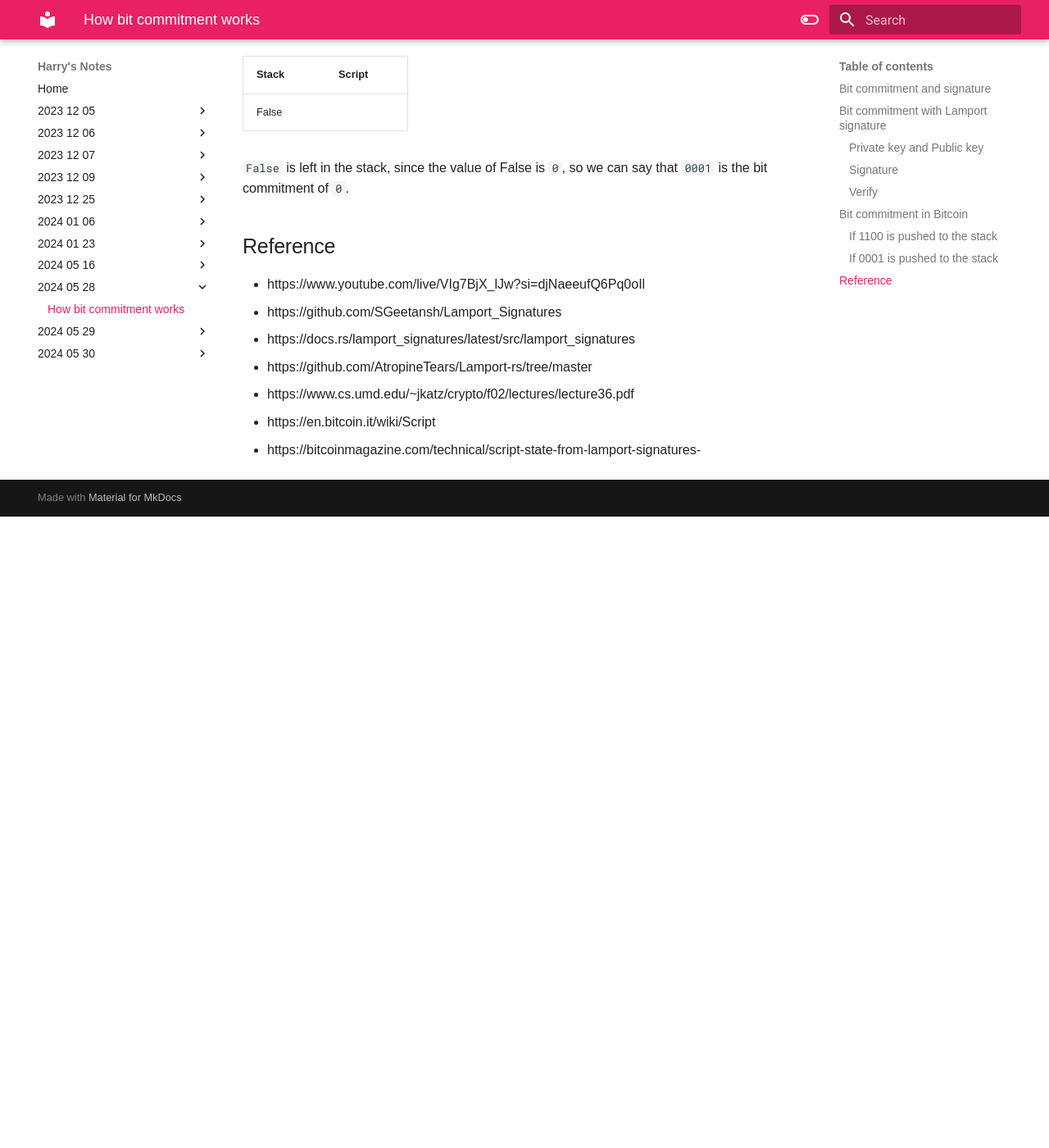
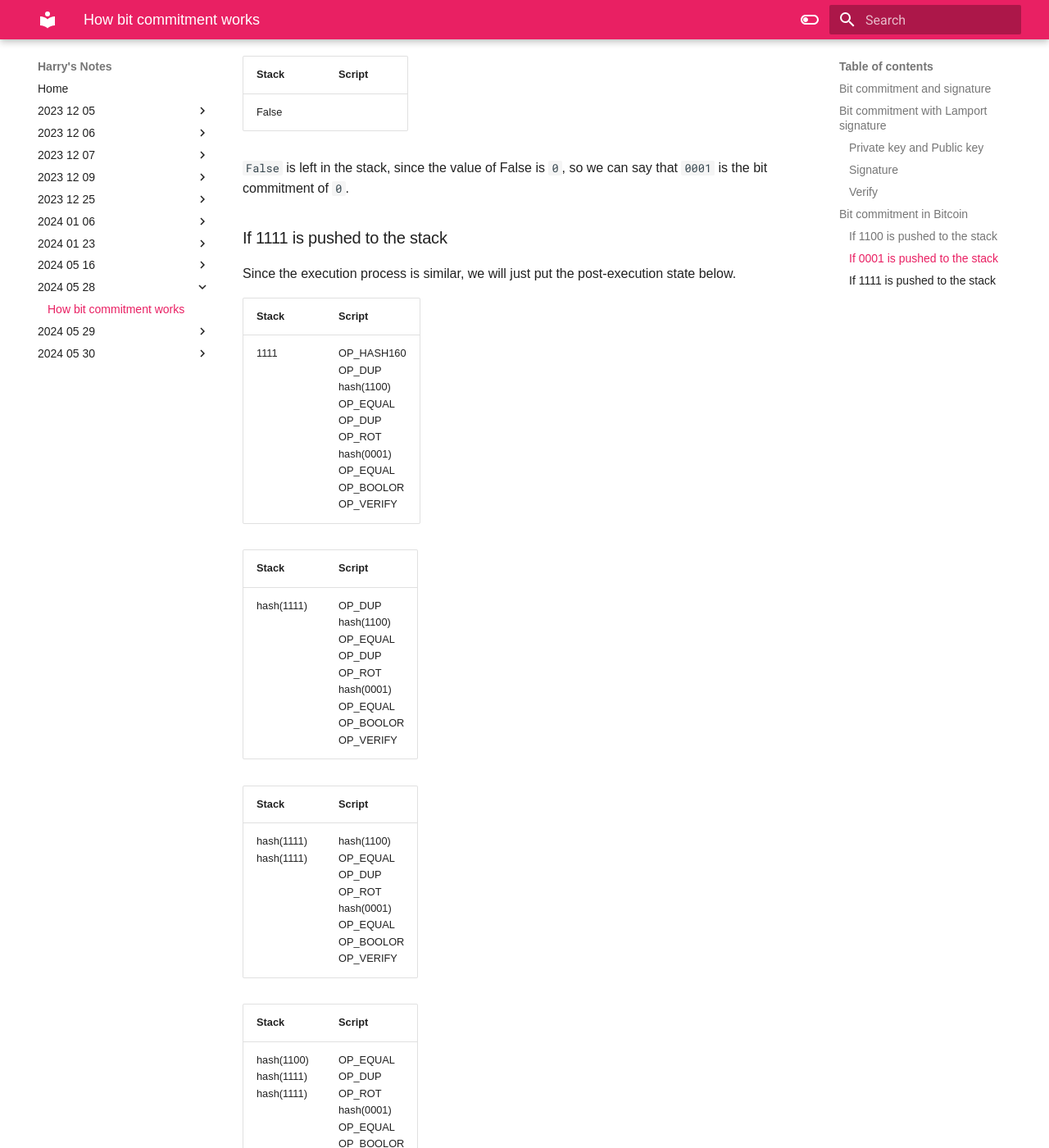
Before and after one commit to harryx1x1/is-awesome, an MkDocs documentation site: the page built from docs/2024-05-28/bit-commitment.md, in a window 1280 px wide and 1400 px high, scrolled down 8865 px. Shown: the whole window at 82% size. Built offline with MkDocs 1.6.1 and Material for MkDocs 9.7.7, drawn with Linux system fonts in a browser that asks for light colours; a style sheet for code colours, icons or effects is not loaded; before the commit the page ends 9495 px from its top, so only the background shows below that; some of the changed text lies outside the part shown.

Commit message:
update article

```diff
--- a/docs/2024-05-28/bit-commitment.md
+++ b/docs/2024-05-28/bit-commitment.md
@@ -257,6 +257,50 @@ Since the execution process is similar, we will just put the post-execution stat
 
 `False` is left in the stack, since the value of False is `0`, so we can say that `0001` is the bit commitment of `0`.
 
+### If 1111 is pushed to the stack
+
+Since the execution process is similar, we will just put the post-execution state below.
+
+| Stack | Script                                                                                                                 |
+| ----- | ---------------------------------------------------------------------------------------------------------------------- |
+| 1111  | OP_HASH160<br>OP_DUP<br>hash(1100)<br>OP_EQUAL<br>OP_DUP<br>OP_ROT<br>hash(0001)<br>OP_EQUAL<br>OP_BOOLOR<br>OP_VERIFY |
+
+| Stack      | Script                                                                                                   |
+| ---------- | -------------------------------------------------------------------------------------------------------- |
+| hash(1111) | OP_DUP<br>hash(1100)<br>OP_EQUAL<br>OP_DUP<br>OP_ROT<br>hash(0001)<br>OP_EQUAL<br>OP_BOOLOR<br>OP_VERIFY |
+
+| Stack                    | Script                                                                                         |
+| ------------------------ | ---------------------------------------------------------------------------------------------- |
+| hash(1111)<br>hash(1111) | hash(1100)<br>OP_EQUAL<br>OP_DUP<br>OP_ROT<br>hash(0001)<br>OP_EQUAL<br>OP_BOOLOR<br>OP_VERIFY |
+
+| Stack                                  | Script                                                                           |
+| -------------------------------------- | -------------------------------------------------------------------------------- |
+| hash(1100)<br>hash(1111)<br>hash(1111) | OP_EQUAL<br>OP_DUP<br>OP_ROT<br>hash(0001)<br>OP_EQUAL<br>OP_BOOLOR<br>OP_VERIFY |
+
+| Stack                 | Script                                                               |
+| --------------------- | -------------------------------------------------------------------- |
+| False/0<br>hash(1111) | OP_DUP<br>OP_ROT<br>hash(0001)<br>OP_EQUAL<br>OP_BOOLOR<br>OP_VERIFY |
+
+| Stack                        | Script                                                     |
+| ---------------------------- | ---------------------------------------------------------- |
+| False<br>False<br>hash(1111) | OP_ROT<br>hash(0001)<br>OP_EQUAL<br>OP_BOOLOR<br>OP_VERIFY |
+
+| Stack                        | Script                                           |
+| ---------------------------- | ------------------------------------------------ |
+| hash(1111)<br>False<br>False | hash(0001)<br>OP_EQUAL<br>OP_BOOLOR<br>OP_VERIFY |
+
+| Stack                                      | Script                             |
+| ------------------------------------------ | ---------------------------------- |
+| hash(0001)<br>hash(1111)<br>False<br>False | OP_EQUAL<br>OP_BOOLOR<br>OP_VERIFY |
+
+| Stack                   | Script                 |
+| ----------------------- | ---------------------- |
+| False<br>False<br>False | OP_BOOLOR<br>OP_VERIFY |
+
+| Stack          | Script    |
+| -------------- | --------- |
+| False<br>False | OP_VERIFY |
+Will revert and terminate due to OP_VERIFY fail to verify.
 ## Reference
 - https://www.youtube.com/live/VIg7BjX_lJw?si=djNaeeufQ6Pq0oIl
 - https://github.com/SGeetansh/Lamport_Signatures
```
Also changed, not shown: docs/2024-05-29/bitvm.md (+1 -1 lines).
